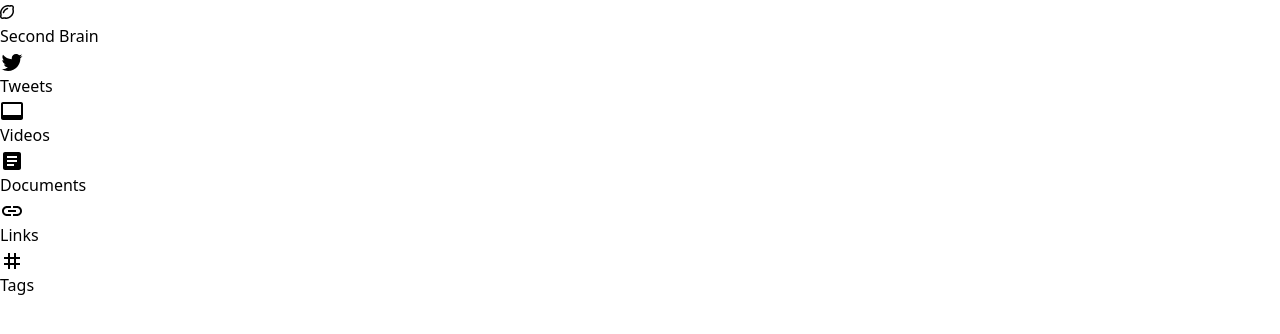
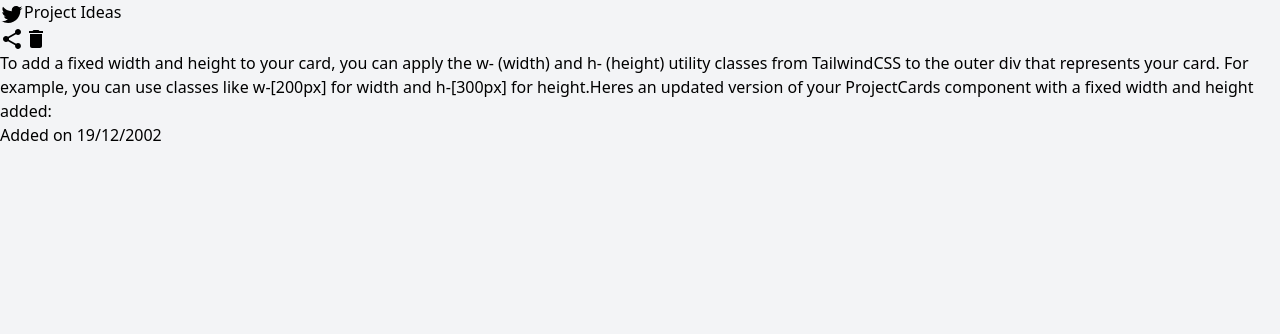
Before and after one commit to plon-Susk7/Brainly, a React (Vite) app in the folder frontend/: page / in a window 1280 px wide. Shown: the top 334 px of the page. Built offline with nearby package versions, Linux system fonts and the light colour scheme.

Commit message:
added projectcard

```diff
--- a/frontend/src/App.tsx
+++ b/frontend/src/App.tsx
@@ -1,6 +1,7 @@
 
 // import { Button } from './components/Button'
-import { Sidebar } from './components/Sidebar';
+// import { Sidebar } from './components/Sidebar';
+import { ProjectCards } from './components/ProjectCards';
 // import { FontAwesomeIcon } from '@fortawesome/react-fontawesome';
 // import { faPlusSquare } from "@fortawesome/free-regular-svg-icons";
 import './App.css'
@@ -9,8 +10,10 @@ function App() {
 
   return (
     <>
-      <Sidebar/>
+      {/* <Sidebar/> */}
+      <ProjectCards title={"Project Ideas"} type={"tweets"} date={"19/12/2002"} description={'To add a fixed width and height to your card, you can apply the w- (width) and h- (height) utility classes from TailwindCSS to the outer div that represents your card. For example, you can use classes like w-[200px] for width and h-[300px] for height.Heres an updated version of your ProjectCards component with a fixed width and height added:'}/>
       {/* <Button variant="primary" size="md" onClick={()=>{}} text={"Add Content"} startIcon={<FontAwesomeIcon icon={faPlusSquare}/>}/> */}
+
     </>
   )
 }
--- /dev/null
+++ b/frontend/src/components/ProjectCards.tsx
@@ -0,0 +1,47 @@
+
+import { Twitter,VideoLabel,Article,Share,Delete} from '@mui/icons-material';
+
+export interface ProjectInformation {
+    title : string,
+    type : string,
+    description : string,
+    date: string,
+}
+
+
+export const ProjectCards = (props : ProjectInformation) => {
+
+    const Icon = (props : ProjectInformation) =>{
+        switch(props.type){
+            case 'tweets':
+                return <Twitter/>
+            case 'documents':
+                return <Article/>
+            case 'videos':
+                return <VideoLabel/>
+            default:
+                return <Article/>
+        }
+    }
+
+
+    return(
+        <>
+            <div className='border w-[300px] h-[400px] p-4 shadow bg-white rounded-lg'>
+                <div className="flex justify-between mb-5">
+                    <div className='flex items-center gap-2'>
+                        {Icon(props)}
+                        {props.title}
+                    </div>
+                    <div className='flex items-center gap-2'>
+                        <Share/>
+                        <Delete/>
+                    </div>
+
+                </div>
+                <h1>{props.description}</h1>
+                <h1 className='text-sm text-gray-400 mt-3'> Added on {props.date}</h1>
+            </div>
+        </>
+    )
+}
--- a/frontend/src/index.css
+++ b/frontend/src/index.css
@@ -1,3 +1,7 @@
 @tailwind base;
 @tailwind components;
 @tailwind utilities;
+
+body {
+  @apply bg-gray-100; /* Use a specific gray shade */
+}
```
